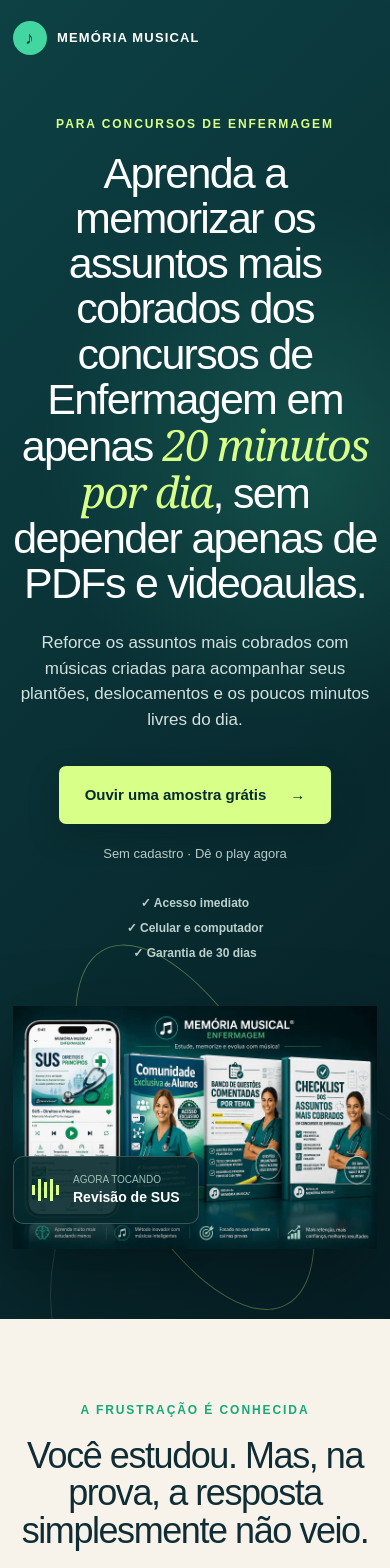
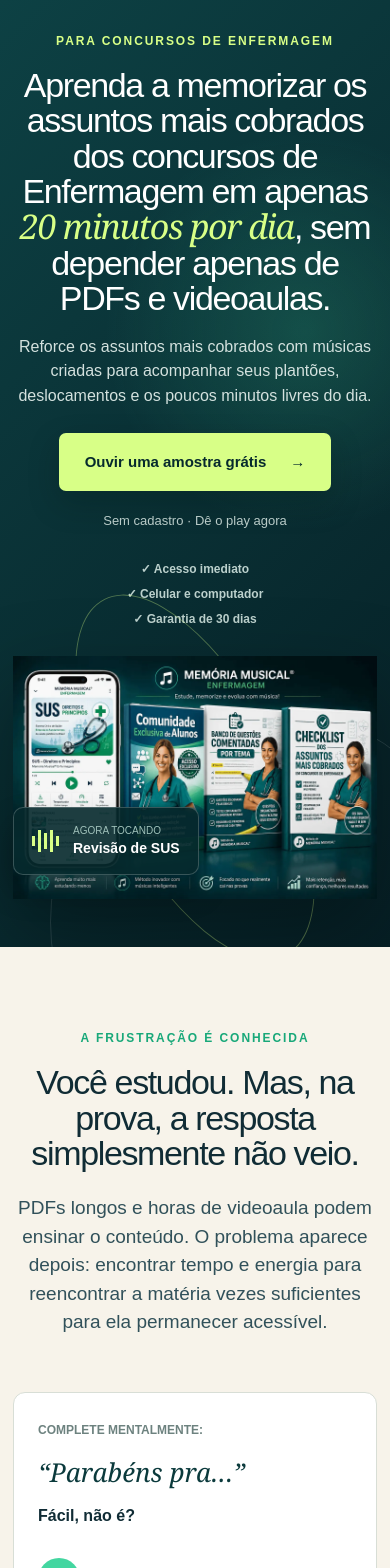
Before and after one commit to TACIO10/Enfermusic-upsell, a Next.js app: page / in a window 390 px wide. Shown: the top 1568 px of the page. Built offline with nearby package versions, Linux system fonts and the light colour scheme.

Commit message:
Compact mobile hero section

```diff
--- a/app/globals.css
+++ b/app/globals.css
@@ -255,15 +255,16 @@ footer { padding: 45px 0; background: #051f23; color: #aec2bd; }
 
 @media (max-width: 620px) {
   .wrap { width: min(100% - 26px, 1160px); }
-  .nav { height: 76px; }
+  .nav { display: none; }
   .nav-link { display: none; }
   .hero { min-height: auto; }
-  .hero-grid { gap: 44px; padding-bottom: 70px; }
-  h1 { font-size: 43px; }
-  h2 { font-size: 36px; }
-  .lead { font-size: 17px; }
+  .hero-grid { gap: 28px; padding: 28px 0 48px; }
+  h1 { margin-bottom: 18px; font-size: 34px; line-height: 1.04; }
+  h2 { font-size: 34px; }
+  .lead { margin-bottom: 24px; font-size: 16px; line-height: 1.55; }
   .hero-actions { display: grid; }
   .hero-proof { display: grid; gap: 7px; }
+  .hero-visual { max-width: 410px; }
   .floating-card { left: 0; }
   .memory-test { grid-template-columns: 1fr; padding: 24px; }
   .divider-arrow { transform: rotate(90deg); }
```
Also changed, not shown: 1 other file (tests, documents, lock files or other folders).
